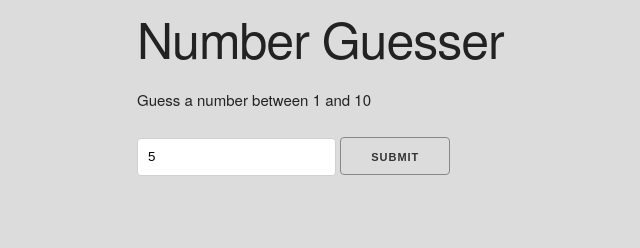
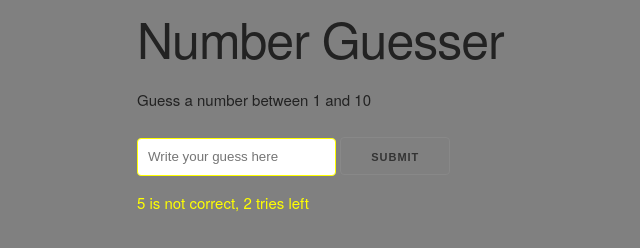
Before and after one commit to Yhuley/numberguesser, a plain HTML site: page index.html in a window 1280 px wide. Both pictures are taken after typing "5" into the empty fields and a click on the input "Submit". Shown: the whole page, without its empty margins (23-663 px from the left). Drawn offline with nearby package versions, Linux system fonts and the light colour scheme.

Commit message:
Play Again and Random right answer added

```diff
--- a/app.js
+++ b/app.js
@@ -6,32 +6,56 @@ const guessInput = document.querySelector('.guessInput')
 const guessBtn = document.querySelector('.guessSubmit')
 const message = document.querySelector('.message')
 //Game vars
+
+generateRightNum = (min, max) => {
+    return (Math.floor(Math.random() * (max - min + 1) + 1))
+}
 let min = 1,
     max = 10,
-    rightNum = 7,
-    guessLeft = 3
+    rightNum = generateRightNum(min, max),
+    guesesLeft = 3
 
 minNum.textContent = min
 maxNum.textContent = max
 
+game.addEventListener('mousedown', (event) => {
+    if (event.target.classList.contains('playAgain')){
+        window.location.reload()
+    }
+})
 guessBtn.addEventListener('click',() => {
     let guess = Number(guessInput.value)
 
-    if (isNaN(guess) || guess < min || guess > max){
-        setMessage(`Please write number between ${min} and ${max}`, 'red')
-    }
-    debugger
-    if (guess === rightNum){
-        console.log(7)
-        guessInput.disabled = true
-        guessInput.style.borderColor = 'green'
-        setMessage(`${rightNum} is correct!`, 'green')
-    }else{
+    if (isNaN(guess) || guess < min || guess > max){setMessage(`Please write number between ${min} and ${max}`, 'red')}
+    else {
+        if (guess === rightNum){
+            //Game Won
+            gameOver(true, `${rightNum} is correct!`)
+        }else{
+            //Wrong number
+            guesesLeft -= 1
 
+            if(guesesLeft === 0){
+                //Game over
+                gameOver(false, `GAME OVER. The correct answer was ${rightNum}`)
+            }else {
+                //Game continue - answer wrong
+                guessInput.style.borderColor = 'yellow'
+                guessInput.value = ''
+                setMessage(`${guess} is not correct, ${guesesLeft} tries left`, 'yellow')
+            }
+        }
     }
 })
-
-setMessage = (msg, color) => {
+gameOver = (isWin, msg) => {
+    let color = isWin ? 'green' : 'red'
+    guessInput.disabled = true
+    guessInput.style.borderColor = color
+    setMessage(msg, color)
+    guessBtn.value = 'Play Again'
+    guessBtn.className += ' playAgain'
+}
+setMessage = (msg, color = 'black') => {
     message.textContent = msg
     message.style.color = color
 }
--- a/index.html
+++ b/index.html
@@ -5,7 +5,7 @@
     <title>Number Guesser</title>
     <style>
         body{
-            background-color: gainsboro;
+            background-color: grey;
         }
     </style>
     <link rel="stylesheet" href="https://cdnjs.cloudflare.com/ajax/libs/skeleton/2.0.4/skeleton.min.css" integrity="sha512-EZLkOqwILORob+p0BXZc+Vm3RgJBOe1Iq/0fiI7r/wJgzOFZMlsqTa29UEl6v6U6gsV4uIpsNZoV32YZqrCRCQ==" crossorigin="anonymous" />
```
